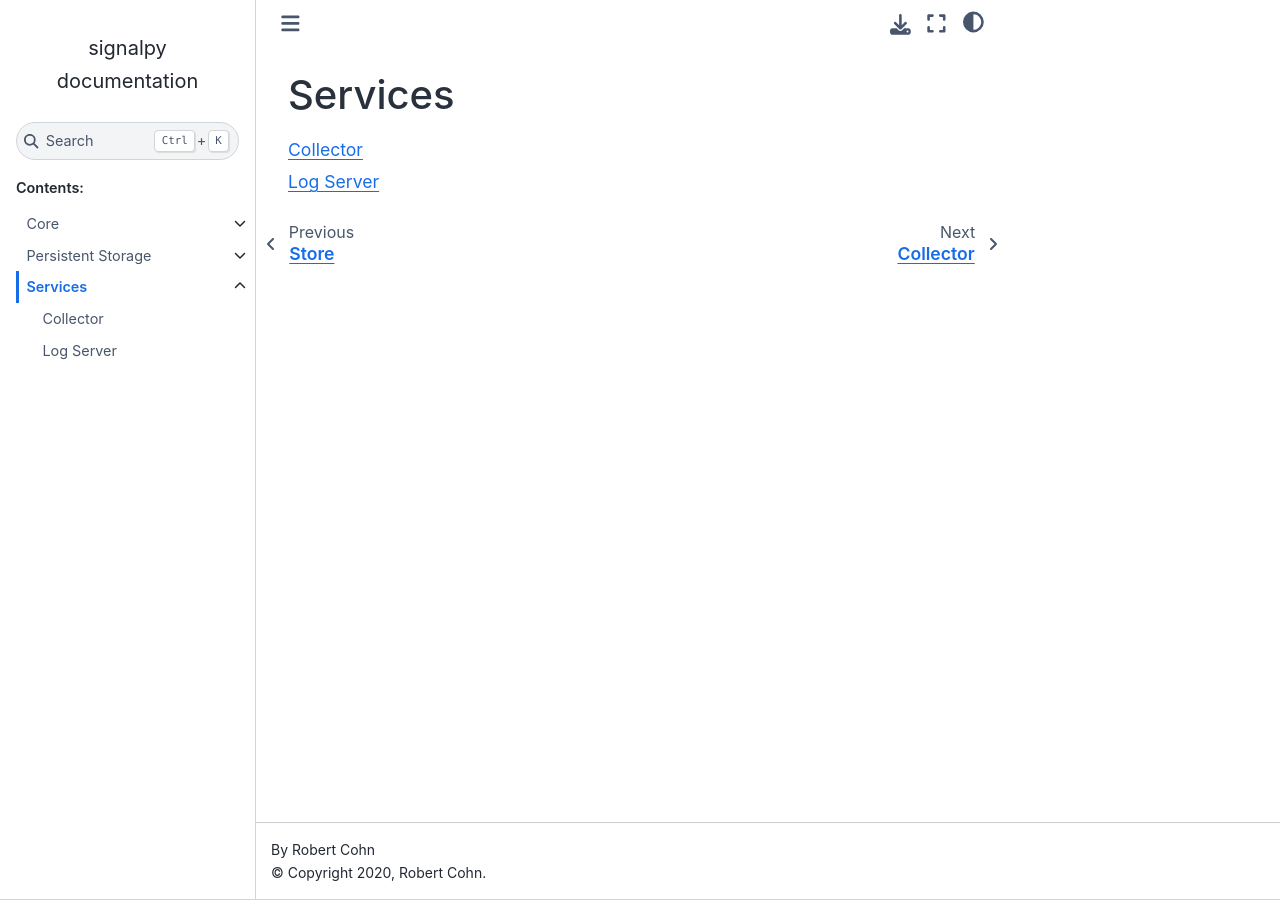
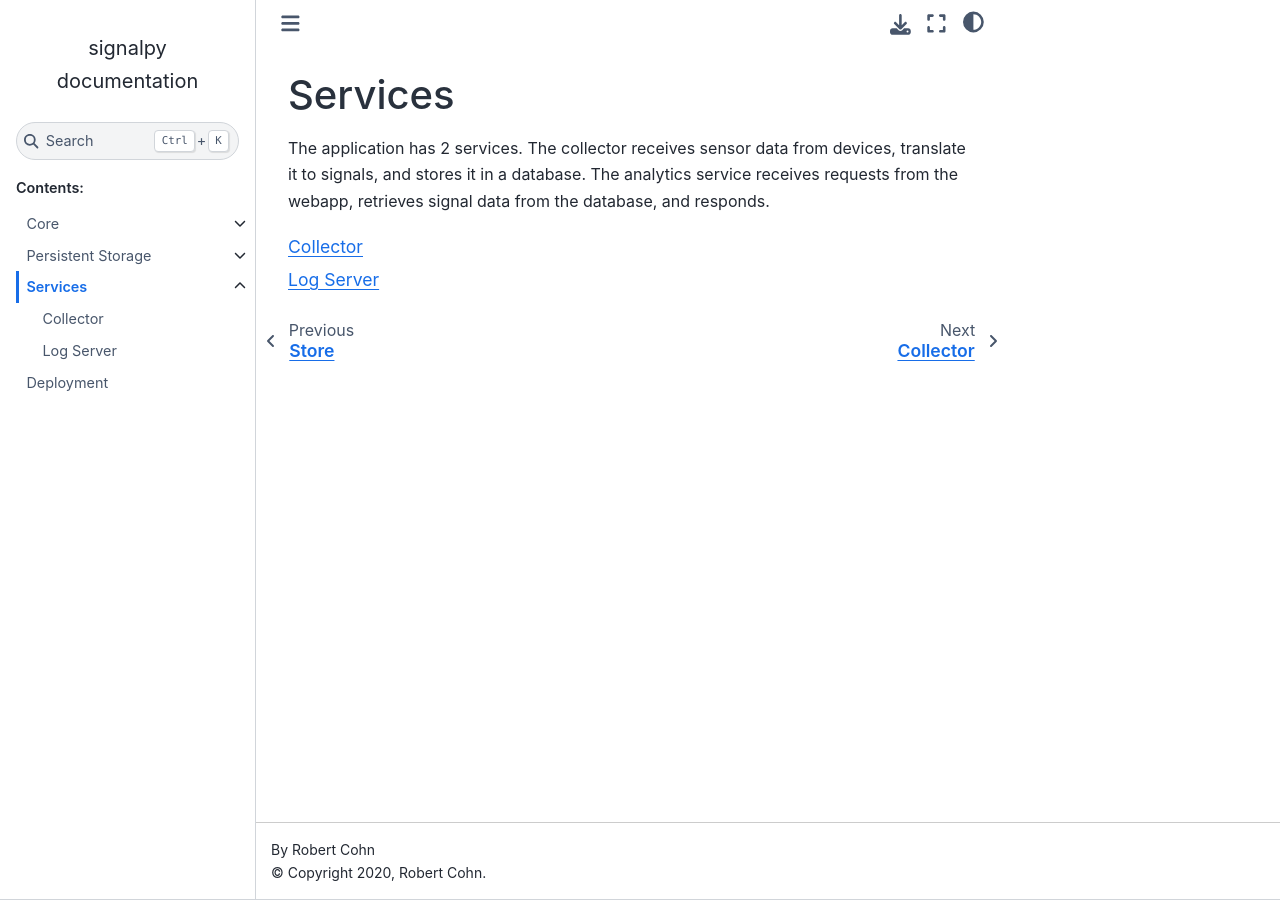
Before and after one commit to rscohn2/roco-home, a Sphinx documentation site: the page built from docs/services.rst, in a window 1280 px wide. Built offline with Sphinx 7.4.7 and the Sphinx Book theme 1.1.4, drawn with Linux system fonts in a browser that asks for light colours.

Commit message:
add deployment

```diff
--- a/docs/index.rst
+++ b/docs/index.rst
@@ -12,6 +12,7 @@
    core
    storage
    services
+   deployment
 
 
 
--- a/docs/services.rst
+++ b/docs/services.rst
@@ -6,8 +6,13 @@
  Services
 ==========
 
+The application has 2 services. The collector receives sensor data
+from devices, translate it to signals, and stores it in a
+database. The analytics service receives requests from the webapp,
+retrieves signal data from the database, and responds.
+
 .. toctree::
    :maxdepth: 1
 
    collector
-   log_server
+   analytics
```
Also changed, not shown: docs/deployment.rst (added, +21 -0 lines), docs/analytics.rst (renamed from docs/log_server.rst), 1 other file.
